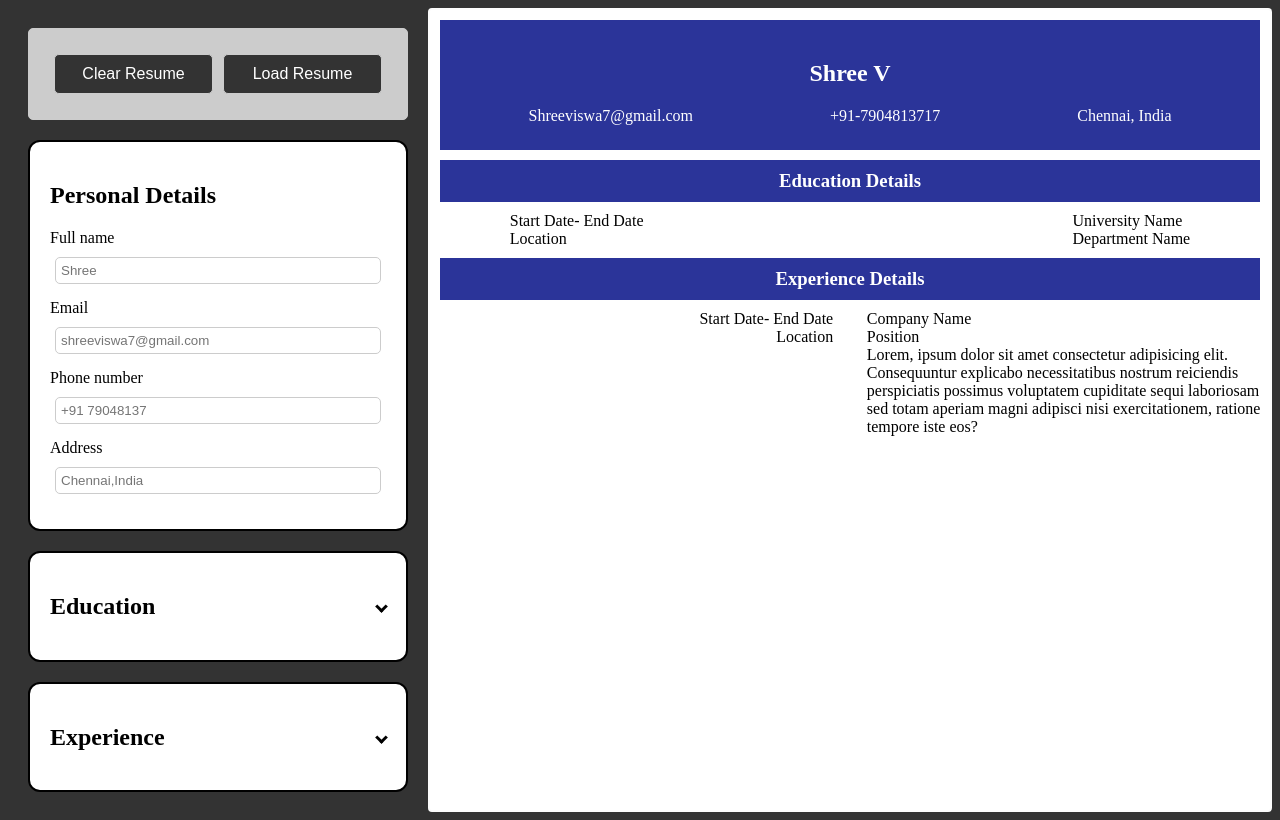
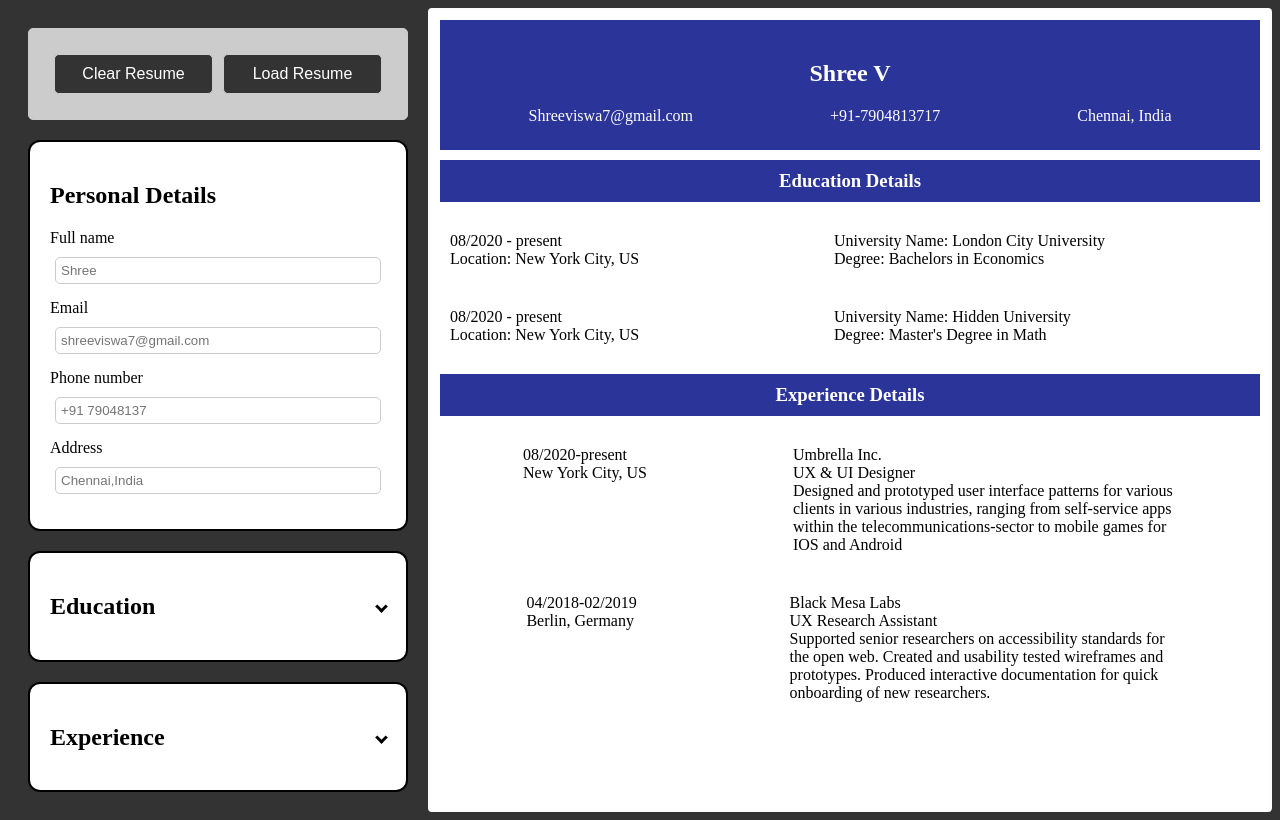
Before and after one commit to Shree-77/CvBuilder, a React (Vite) app: page / in a window 1280 px wide. Built offline with nearby package versions, Linux system fonts and the light colour scheme.

Commit message:
Sample data from example

```diff
--- a/package.json
+++ b/package.json
@@ -11,7 +11,8 @@
   },
   "dependencies": {
     "react": "^18.2.0",
-    "react-dom": "^18.2.0"
+    "react-dom": "^18.2.0",
+    "uniqid": "^5.4.0"
   },
   "devDependencies": {
     "@types/react": "^18.2.15",
--- a/src/Components/Education/EducationInfoSection.jsx
+++ b/src/Components/Education/EducationInfoSection.jsx
@@ -1,23 +1,30 @@
-function EducationInfoSection(){
-    return(
+
+import exampledata from "../../Exampledata";
+
+function EducationInfoSection() {
+    return (
         <>
             <div className="container-EducationInfo">
                 <div className="Info-EduHeader">
                     <h3 className="section-title">Education Details</h3>
                 </div>
                 <div className="Display-Education">
+                    {exampledata.sections.educations.map((education) => (
+                        <div key={education.id} className="Education-Entry">
                             <div className="Date-Location">
-                   <p className="date-period"><span>Start Date</span>- <span>End Date</span></p>
-                   <p className="location"><span>Location</span></p>
+                                <p className="date-period">{education.startDate} -  {education.endDate}</p>
+                                <p className="location"><span>Location:</span> {education.location}</p>
                             </div>
                             <div className="Uni-dept">
-                    <p className="University"><span>University Name</span></p>
-                    <p className="Department"><span>Department Name</span></p>
+                                <p className="University"><span>University Name:</span> {education.schoolName}</p>
+                                <p className="Department"><span>Degree:</span> {education.degree}</p>
                             </div>
+                        </div>
+                    ))}
                 </div>
             </div>
         </>
-    )
+    );
 }
 
 export default EducationInfoSection;
--- a/src/Components/Experience/ExperienceInfoSection.jsx
+++ b/src/Components/Experience/ExperienceInfoSection.jsx
@@ -1,3 +1,5 @@
+import exampledata from "../../Exampledata";
+
 function ExperienceInfoSection(){
     return(
         <>
@@ -6,19 +8,19 @@ function ExperienceInfoSection(){
                 <h3 className="section-title">Experience Details</h3>
             </div>
             <div className="Display-Experience">
-                <div className="Date-Location-exp">
-                   <p className="date-period"><span>Start Date</span>- <span>End Date</span></p>
-                   <p className="location"><span>Location</span></p>
-                </div>
-                <div className="company-designation">
-                    <p className="company"><span>Company Name</span></p>
-                    <p className="position"><span>Position</span></p>
-                    <p className="description">Lorem, ipsum dolor sit amet consectetur adipisicing elit.
-                    Consequuntur explicabo necessitatibus nostrum reiciendis
-                    perspiciatis possimus voluptatem cupiditate sequi laboriosam
-                    sed totam aperiam magni adipisci nisi exercitationem, ratione
-                    tempore iste eos?</p>
-                </div>
+                {exampledata.sections.experiences.map((experience)=>
+                    <div key={experience.id} className="Experience-Entry">
+                        <div className="Data-Location-exp">
+                            <p className="date-period"><span>{experience.startDate}</span>-<span>{experience.endDate}</span></p>
+                            <p className="location"><span>{experience.location}</span></p>
+                        </div>
+                        <div className="company-designation">
+                            <p className="company"><span>{experience.companyName}</span></p>
+                            <p className="position"><span>{experience.positionTitle}</span></p>
+                            <p className="description">{experience.description}</p>
+                            </div>
+                    </div>
+                )}
             </div>
         </div>
         </>
--- a/src/styles/resume.css
+++ b/src/styles/resume.css
@@ -43,10 +43,9 @@
     color: white;
 }
 
-.Display-Education,
-.Display-Experience{
+.Education-Entry,.Experience-Entry{
     display: flex;
-    justify-content: space-around;
+    padding: 20px;
 }
 .Date-Location-exp{
     text-align: right;
@@ -63,13 +62,13 @@
     padding: 0;
 }
 
-.Display-Experience {
-    display: flex;
-    justify-content: space-between;
-}
 
 .Date-Location-exp,
 .Date-Location,
 .company-designation {
     width: 48%;
 }
+
+.Experience-Entry{
+    justify-content: space-around;
+}
```
Also changed, not shown: 1 other file (tests, documents, lock files or other folders). Lines whose indentation alone changed are shown as unchanged.
